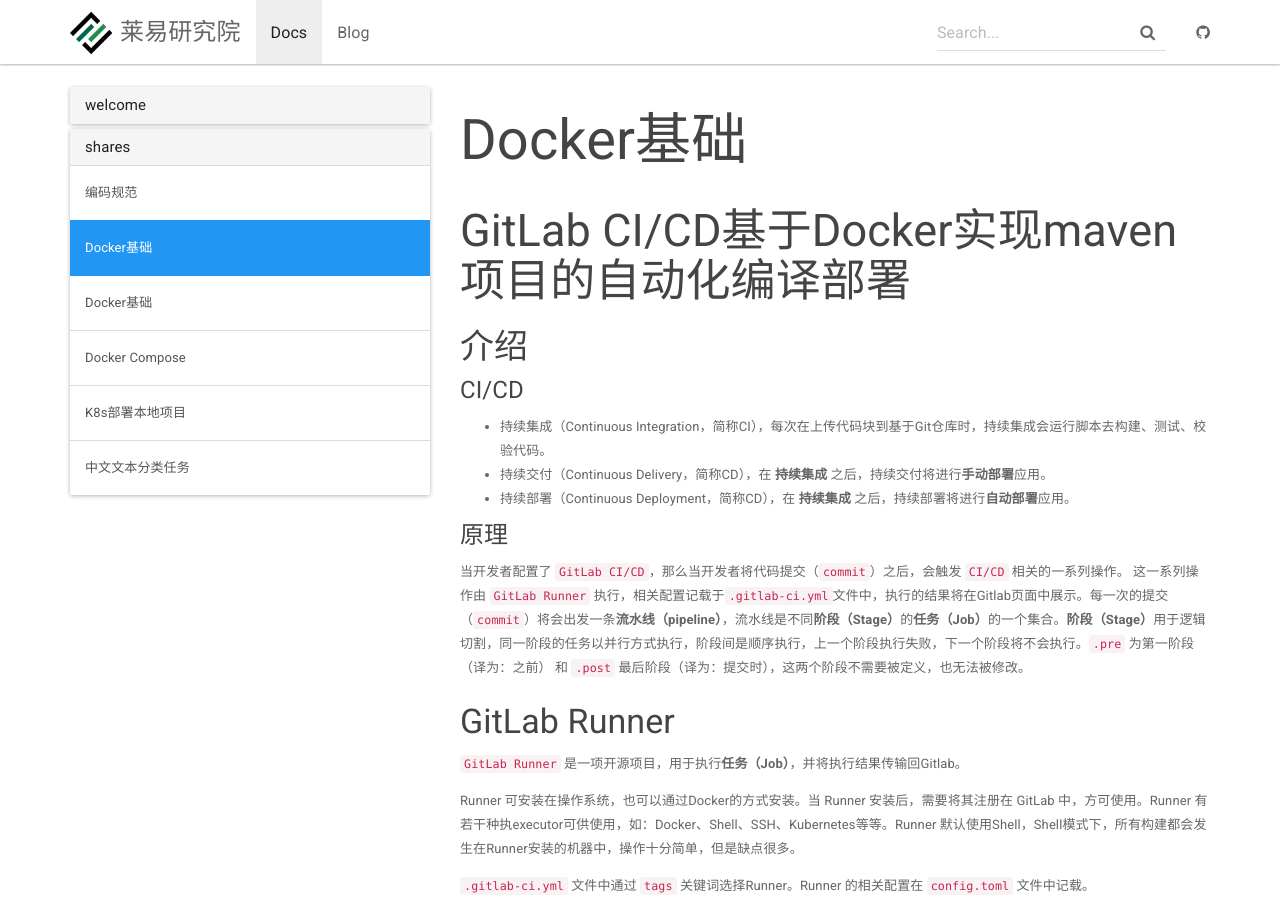
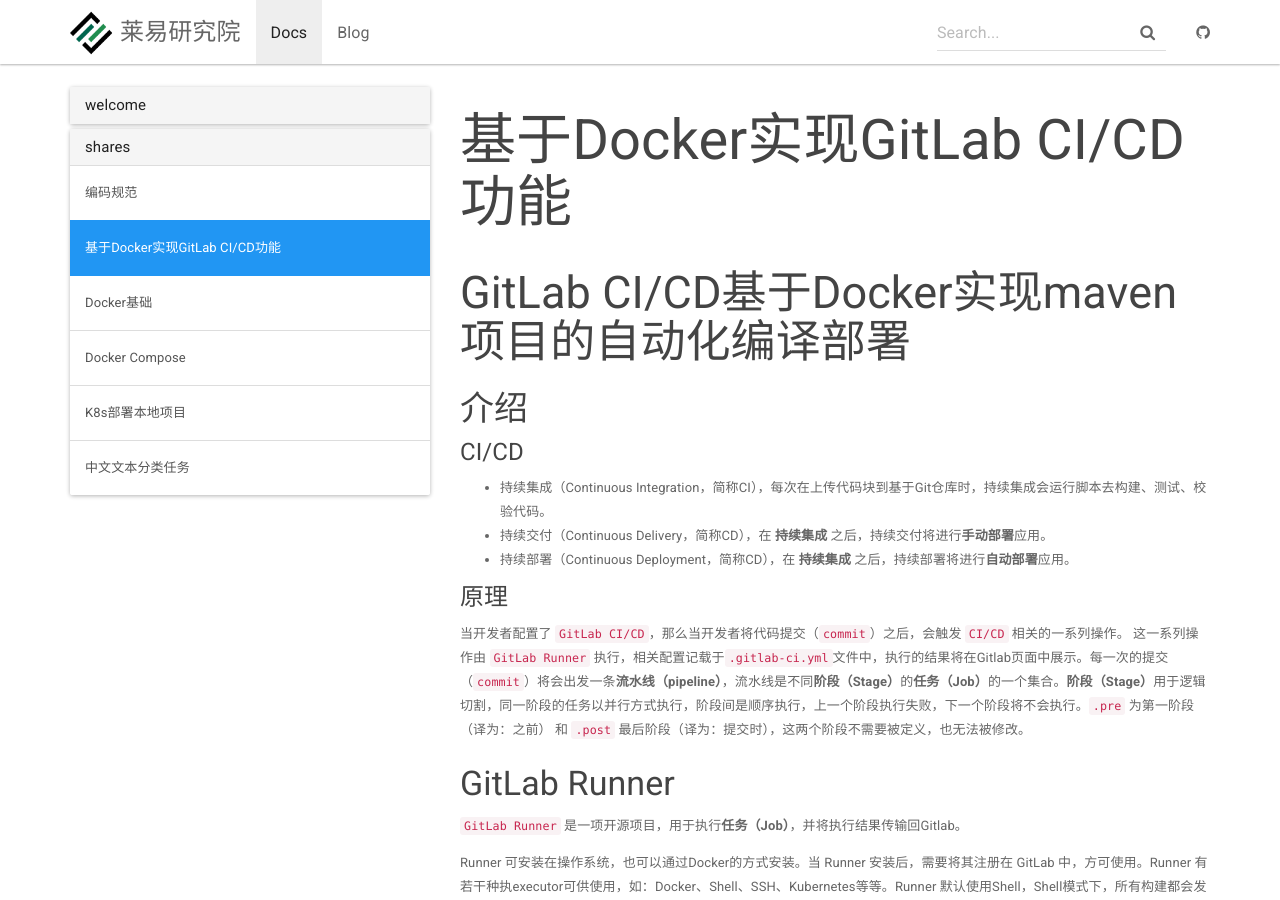
Before and after one commit to laiease/laiease.github.io, a Jekyll site: the page built from _docs/shares/gitlab-ci-cd.md, in a window 1280 px wide and 900 px high. Built offline with Jekyll 4.4.1, drawn with Linux system fonts in a browser that asks for light colours.

Commit message:
gitlab-ci-cd.md

```diff
--- a/_docs/shares/gitlab-ci-cd.md
+++ b/_docs/shares/gitlab-ci-cd.md
@@ -1,5 +1,5 @@
 ---
-title:  Docker基础
+title:  基于Docker实现GitLab CI/CD功能
 permalink: /docs/gitlab-ci-cd/
 ---
 
@@ -82,7 +82,7 @@
 
 其中是通过 `GitLab` 来找到的，首先进入到需要设置 `CI/CD` 的项目，然后按照下图流程即可找到。
 
-<img src="/asstes/img/gitlab-ci-cd.png" alt="gitlab-ci-cd" style="zoom:80%;" />
+<img src="/assets/img/gitlab-ci-cd.png" alt="gitlab-ci-cd" style="zoom:80%;" />
 
 注册成功后，可以在`/data/gitlab/gitlab-runner/config`下找到Runner的配置文件`config.toml`
 
```
